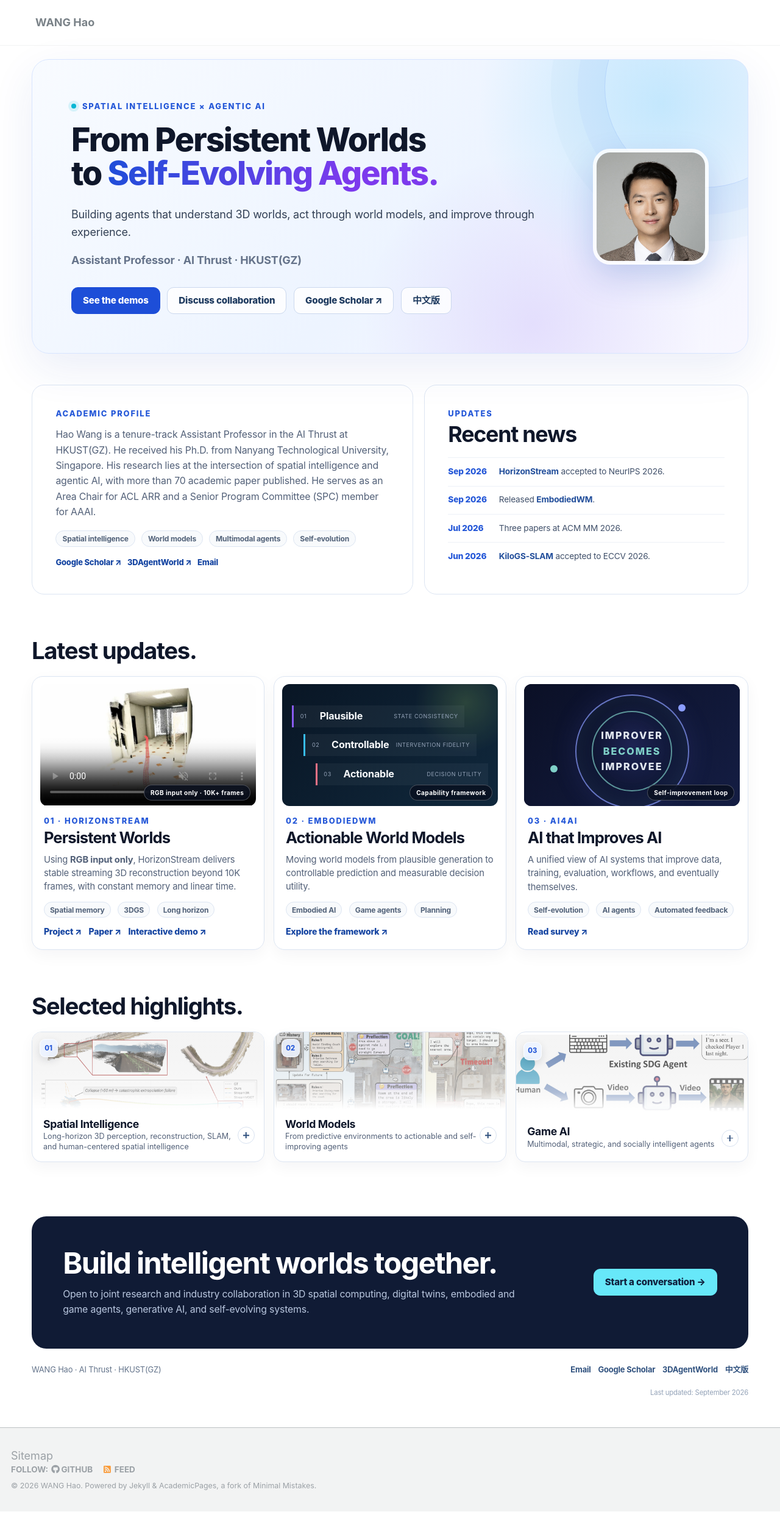
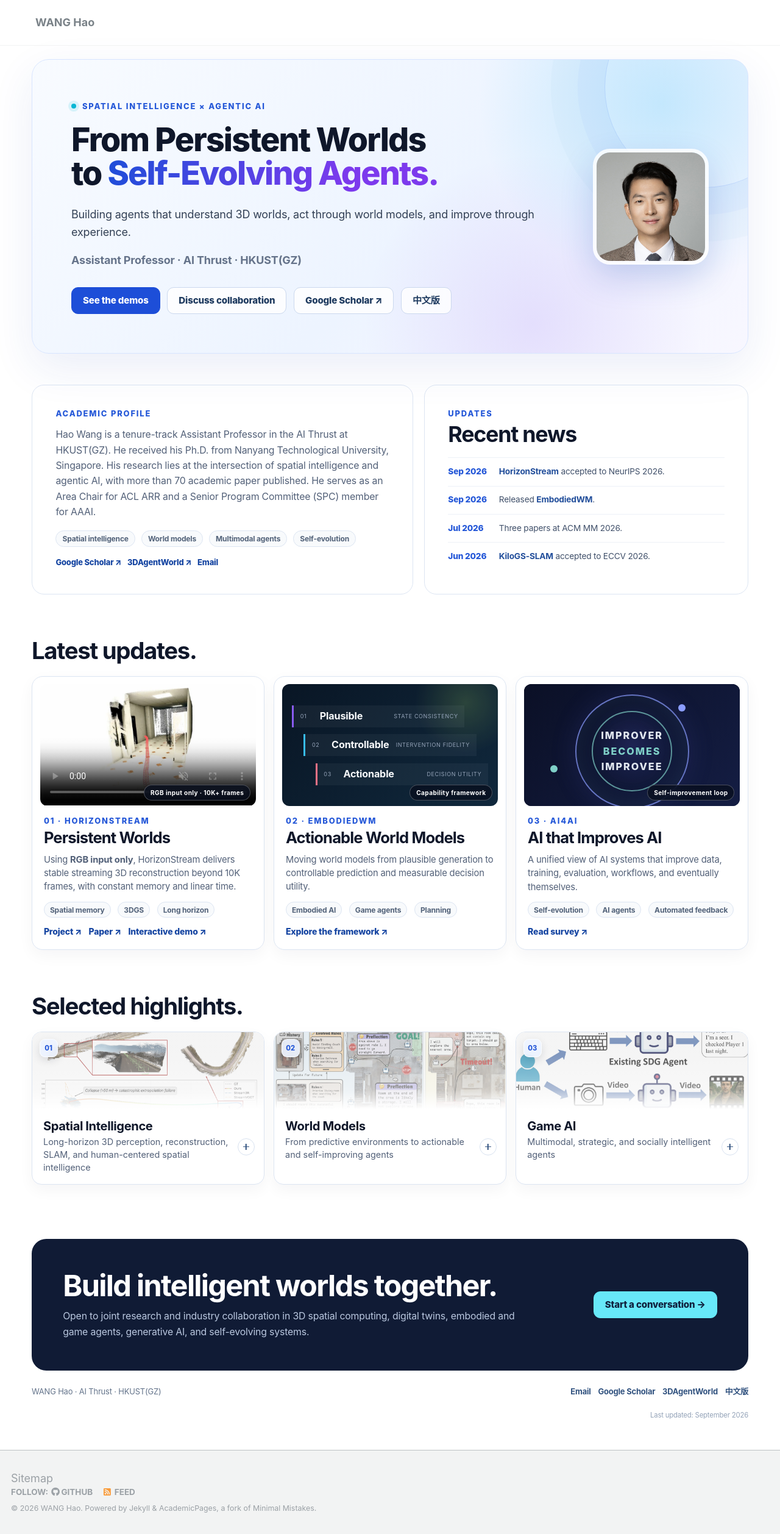
Before and after one commit to hwang1996/hwang1996.github.io, a Jekyll site: the page built from _pages/about.md, in a window 1280 px wide. Shown: the whole page at 61% size. Built offline with Jekyll 4.4.1, drawn with Linux system fonts in a browser that asks for light colours; before the commit the page ends 2479 px from its top, so only the background shows below that; grey boxes are pictures that could not be loaded.

Commit message:
Redesign homepage

```diff
--- a/_includes/research-home-style.html
+++ b/_includes/research-home-style.html
@@ -559,8 +559,8 @@
   .rh-highlight-tab {
     display: grid;
     overflow: hidden;
-    grid-template-columns: minmax(0, 1fr) 30px;
-    grid-template-rows: auto auto;
+    grid-template-columns: minmax(0, 1fr) calc(28px + 0.85rem);
+    grid-template-rows: auto 1fr;
     gap: 0;
     align-items: center;
     padding: 0;
@@ -651,25 +651,24 @@
     min-width: 0;
     grid-column: 1;
     grid-row: 2;
+    align-self: start;
     flex-direction: column;
-    gap: 0.12rem;
+    gap: 0.25rem;
     padding: 0.8rem 0.2rem 0.9rem 1rem;
   }
 
   .rh-highlight-group__title strong {
     color: var(--ink);
-    font-size: 0.98rem;
+    font-size: 1.12rem;
+    line-height: 1.25;
     letter-spacing: -0.02em;
   }
 
   .rh-highlight-group__title small {
-    display: -webkit-box;
-    overflow: hidden;
+    display: block;
     color: var(--muted);
-    font-size: 0.7rem;
-    line-height: 1.35;
-    -webkit-box-orient: vertical;
-    -webkit-line-clamp: 2;
+    font-size: 0.8rem;
+    line-height: 1.45;
   }
 
   .rh-highlight-group__toggle {
```
